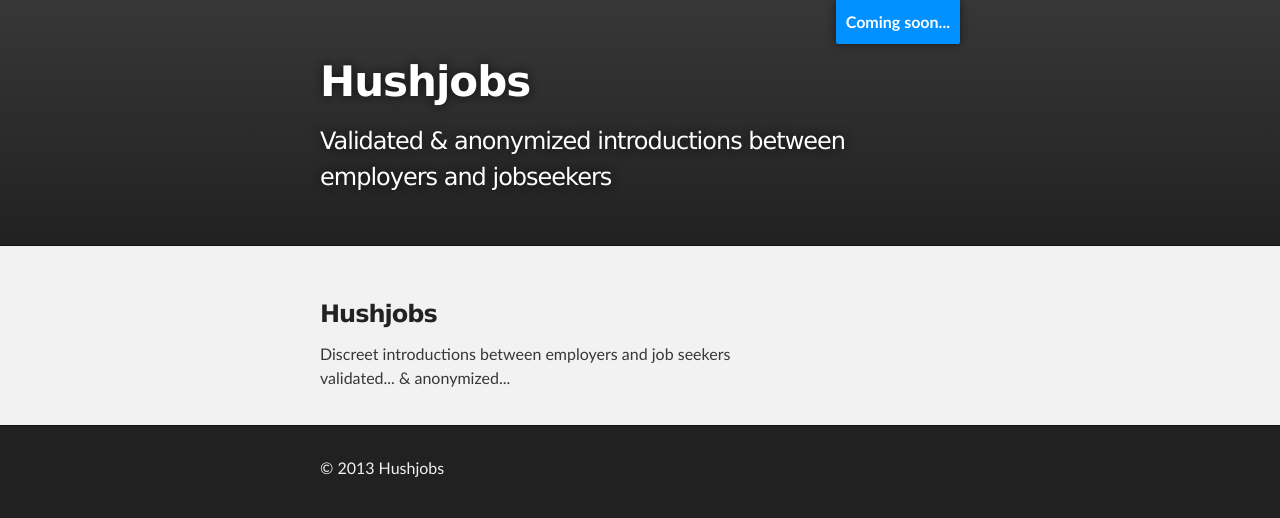
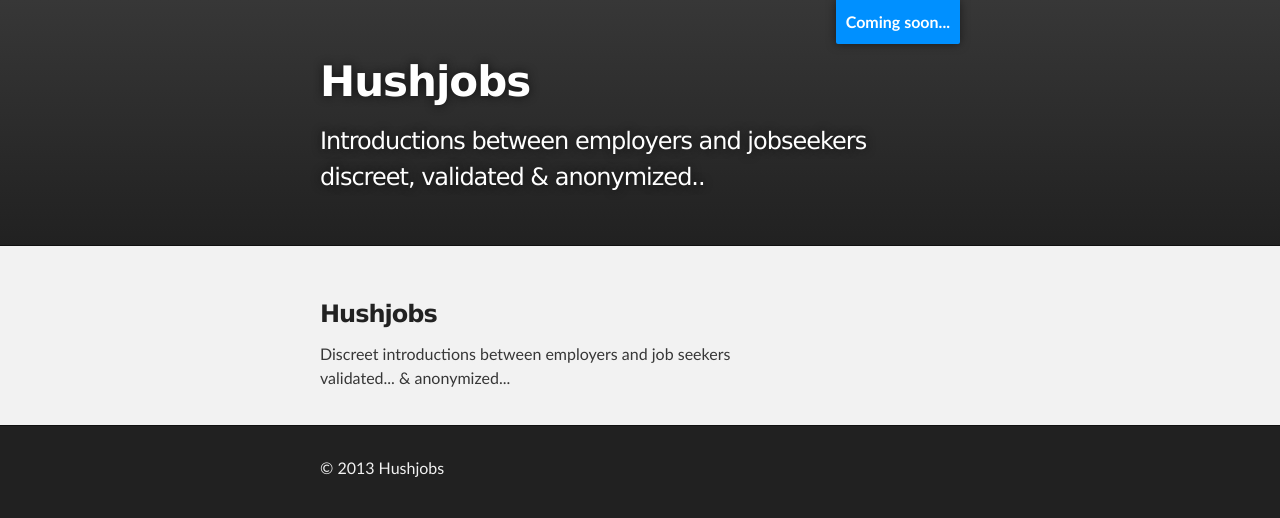
Before and after one commit to subadhra/hushjobs, a plain HTML site: page index.html in a window 1280 px wide. Drawn offline with Linux system fonts and the light colour scheme.

Commit message:
discreet it

```diff
--- a/index.html
+++ b/index.html
@@ -19,7 +19,10 @@
           <a id="forkme_banner" href="#">Coming soon...</a>
 
           <h1 id="project_title">Hushjobs</h1>
-          <h2 id="project_tagline">Validated & anonymized introductions between employers and jobseekers</h2>
+          <h2 id="project_tagline">Introductions between employers and jobseekers
+              <br>
+              discreet, validated & anonymized..
+          </h2>
 
         </header>
     </div>
```
